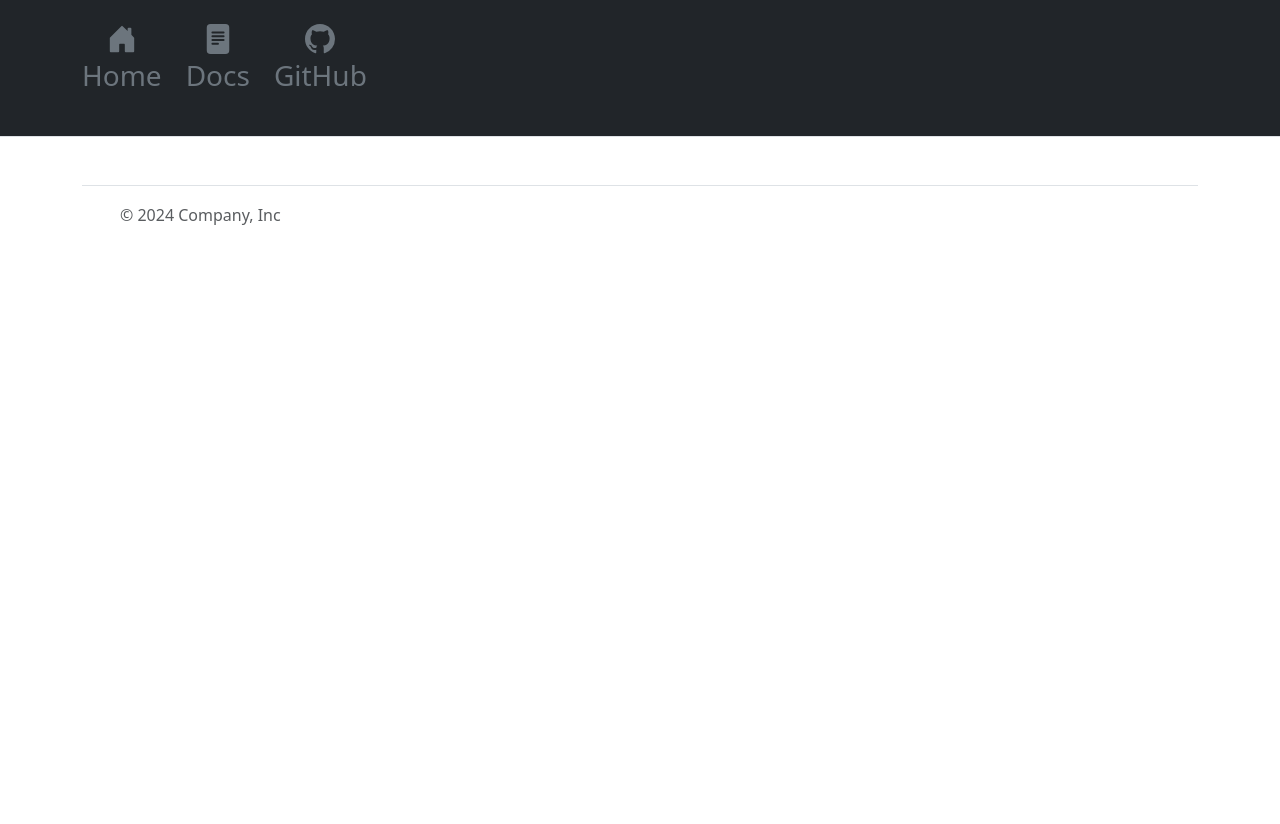
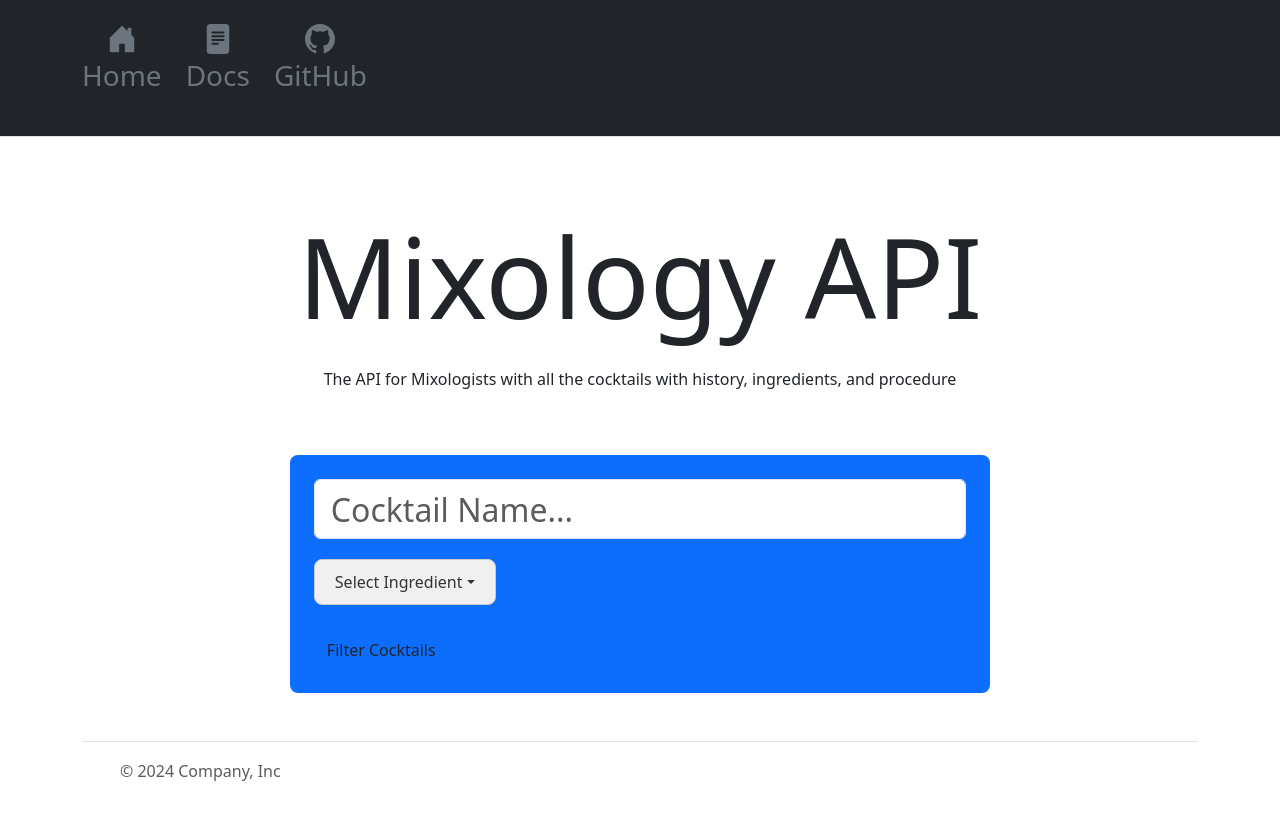
Before and after one commit to gerhash/mixologyAPI, a Flask app: page / in a window 1280 px wide. Before the commit the page ends 225 px from the top, so only its background shows below. Run offline with Flask 3, Linux system fonts and the light colour scheme; data that the repository does not hold is empty.

Commit message:
commit UI

```diff
--- a/main.py
+++ b/main.py
@@ -5,15 +5,43 @@ import requests
 app = Flask(__name__)
 
 
-
+COCKTAILS_API_URL = 'http://localhost:5000/cocktails'
 
 # Homepage to display all cocktails
 @app.route('/', methods=['GET'])
 def homepage():
-    all_cocktails = requests.get('http://localhost:5000/cocktails').json()
-    return render_template('homepage.html', cocktails=all_cocktails)
+    try:
+        # Send a GET request to retrieve cocktails data from the external API
+        response = requests.get(COCKTAILS_API_URL)
+        response.raise_for_status()
 
-# Homepage to display all cocktails
+        all_cocktails = response.json()
+
+        # Set to store unique ingredient names
+        unique_ingredients = set()
+
+        # Iterate over each cocktail and its ingredients
+        for cocktail in all_cocktails:
+            for ingredient in cocktail.get('ingredients', []):
+                # Get ingredient name and capitalize the first letter
+                ingredient_name = ingredient.get('name', '').capitalize()
+                # Add the ingredient name to the set (avoids duplicates)
+                unique_ingredients.add(ingredient_name)
+
+        # Convert set to sorted list of unique ingredient names
+        sorted_unique_ingredients = sorted(unique_ingredients)
+
+        # Render the homepage.html template with cocktails data and unique ingredients
+        return render_template('homepage.html', cocktails=all_cocktails, ingredients=sorted_unique_ingredients)
+
+    except requests.exceptions.RequestException as e:
+        # Handle connection or HTTP request errors
+        print(f"Error with HTTP request: {e}")
+        # Render an error template with a message for the user
+        return render_template('error.html', error_message="Error retrieving cocktails data")
+
+
+
 @app.route('/<int:cocktail_id>', methods=['GET'])
 def cocktail_details(cocktail_id):
     cocktail = requests.get('http://localhost:5000/cocktails/' + str(cocktail_id)).json()
--- a/templates/base.html
+++ b/templates/base.html
@@ -15,6 +15,7 @@
     </main>
     <script src="https://cdn.jsdelivr.net/npm/bootstrap@5.3.3/dist/js/bootstrap.bundle.min.js" integrity="sha384-YvpcrYf0tY3lHB60NNkmXc5s9fDVZLESaAA55NDzOxhy9GkcIdslK1eN7N6jIeHz" crossorigin="anonymous"></script>
 
+
     {% include 'footer.html' %}
 </body>
 </html>
--- a/templates/card.html
+++ b/templates/card.html
@@ -9,7 +9,7 @@
             {% endif %}
         </div>
         <div class=" px-2 py-2">
-            <h2 class="fw-semibold fs-3 text-white">{{ cocktail.name }}</h2>
+            <h2 class="fw-semibold fs-5 text-white">{{ cocktail.name }}</h2>
 
             <div class="d-flex justify-content-between mt-3">
                    <p class="d-flex bg-white rounded-3 p-2">
--- a/templates/cocktail.html
+++ b/templates/cocktail.html
@@ -41,11 +41,11 @@
                        </strong>
                     </p>
 
-            <div class="d-flex justify-content-center fs-4 ">
+            <div class="d-flex justify-content-center fs-5 ">
                 <ul class="">
                     {% for ingredient in cocktail.ingredients %}
                         <div class="row my-1 fw-semibold">
-                            <div class="col-7 bg-primary py-2 px-3 rounded-start-pill text-white">{{ ingredient.name }}</div><div class="col-5 bg-white p-2 rounded-end-pill">{{ ingredient.quantity }} {{ingredient.scale}}</div>
+                            <div class="col-8 bg-primary py-2 px-3 rounded-start-pill text-white ">{{ ingredient.name }}</div><div class="col-4 bg-white p-2 rounded-end-pill">{{ ingredient.quantity }} {{ingredient.scale}}</div>
                         </div>
                     {% endfor %}
                 </ul>
--- a/templates/homepage.html
+++ b/templates/homepage.html
@@ -3,12 +3,190 @@
 {% block title %}Cocktails Homepage{% endblock %}
 
 {% block content %}
-<div class="row row-cols-1 row-cols-md-4 g-4 justify-content-center text-center">
-    {% for cocktail in cocktails %}
-        <div class="col text-center">
-            {% include 'card.html' %}
+<div class="flex flex-column">
+      <div class="py-5 px-2">
+        <h1 class="title text-center mb-4">Mixology API</h1>
+        <p class="text-center">The API for Mixologists with all the cocktails with history, ingredients, and procedure</p>
+    </div>
+    <div class="bg-primary w-100 h-50 mb-5 rounded-3 p-4">
+        <input type="text" class="form-control input-custom rounded-2xl py-2 px-3" placeholder="Cocktail Name..."/>
+        <div class="ingredient-filter-dropdown">
+            <button class="dropdown-toggle">Select Ingredient</button>
+            <div class="dropdown-content">
+                <div class="scroll-container">
+                    {% for item in ingredients %}
+                        <a href="#" class="ingredient-filter">{{ item }} </a>
+                    {% endfor %}
+                </div>
+            </div>
         </div>
-    {% endfor %}
+        <div class="selected-ingredients">
+            <!-- Selected ingredients will be displayed here -->
+        </div>
+        <button id="filter-button" class="btn btn-succes mt-3">Filter Cocktails</button>
+    </div>
+    <div class="row row-cols-1 row-cols-md-4 g-4 d-flex justify-content-center text-center" id="cocktail-list">
+        {% for cocktail in cocktails %}
+            <div class="col d-flex justify-content-center">
+                {% include 'card.html' %}
+            </div>
+        {% endfor %}
+    </div>
 </div>
 
+<style>
+    .title {
+        font-size: 7rem;
+    }
+
+    .input-custom {
+        width: 100%;
+        height: 60px;
+        font-size: 2rem;
+    }
+
+    .ingredient-filter-dropdown {
+        position: relative;
+        display: inline-block;
+        margin-top: 20px;
+    }
+
+    .dropdown-toggle {
+        background-color: #f0f0f0;
+        color: #333;
+        padding: 10px 20px;
+        border: 1px solid #ccc;
+        border-radius: 8px;
+        cursor: pointer;
+    }
+
+    .dropdown-content {
+        display: none;
+        position: absolute;
+        background-color: #fff;
+        box-shadow: 0 4px 8px rgba(0, 0, 0, 0.1);
+        z-index: 1;
+        min-width: 200px;
+        border-radius: 8px;
+        overflow: hidden;
+    }
+
+    .scroll-container {
+        max-height: 200px; /* Esempio di altezza massima, regola questa altezza secondo le tue esigenze */
+        overflow-y: auto; /* Abilita lo scroll verticale se necessario */
+    }
+
+    .dropdown-content.show {
+        display: block;
+    }
+
+    .dropdown-content a {
+        display: block;
+        padding: 10px 20px;
+        text-decoration: none;
+        color: #333;
+        transition: background-color 0.3s ease;
+    }
+
+    .dropdown-content a:hover {
+        background-color: #f0f0f0;
+    }
+
+    .selected-ingredients {
+        margin-top: 10px;
+        display: flex;
+        flex-wrap: wrap;
+        gap: 10px;
+    }
+
+    .selected-ingredient {
+        background-color: #f0f0f0;
+        padding: 8px 16px;
+        border-radius: 8px;
+        display: flex;
+        align-items: center;
+    }
+
+    .selected-ingredient-name {
+        margin-right: 8px;
+    }
+
+    .remove-ingredient {
+        cursor: pointer;
+    }
+
+    .btn-primary {
+        margin-top: 10px;
+    }
+</style>
+<script>
+document.addEventListener('DOMContentLoaded', function() {
+    const toggleButton = document.querySelector('.dropdown-toggle');
+    const dropdownContent = document.querySelector('.dropdown-content');
+    const selectedIngredientsContainer = document.querySelector('.selected-ingredients');
+
+    toggleButton.addEventListener('click', function(event) {
+        event.preventDefault(); // Prevent default link behavior
+        dropdownContent.classList.toggle('show');
+
+        // Close the dropdown when clicking outside of it
+        window.addEventListener('click', function(event) {
+            if (!toggleButton.contains(event.target) && !dropdownContent.contains(event.target)) {
+                dropdownContent.classList.remove('show');
+            }
+        });
+    });
+
+    const ingredientLinks = document.querySelectorAll('.ingredient-filter');
+
+    ingredientLinks.forEach(link => {
+        link.addEventListener('click', function(event) {
+            event.preventDefault(); // Prevent default link behavior
+            const selectedIngredient = this.textContent.trim();
+            console.log(`Selected ingredient: ${selectedIngredient}`);
+
+            // Check if the ingredient is already selected
+            if (document.querySelector(`.selected-ingredient[data-ingredient="${selectedIngredient}"]`)) {
+                // Ingredient already selected, do nothing
+                dropdownContent.classList.remove('show'); // Close dropdown
+                return;
+            }
+
+            // Create a span element for selected ingredient
+            const ingredientElement = document.createElement('span');
+            ingredientElement.classList.add('selected-ingredient');
+            ingredientElement.textContent = selectedIngredient;
+            ingredientElement.setAttribute('data-ingredient', selectedIngredient); // Add data attribute for identification
+
+            // Create a span element for the remove button
+            const removeButton = document.createElement('span');
+            removeButton.classList.add('remove-ingredient');
+            removeButton.textContent = 'x';
+
+            // Add event listener to remove ingredient when 'x' is clicked
+            removeButton.addEventListener('click', function(event) {
+                ingredientElement.remove();
+            });
+
+            // Append remove button to ingredient element
+            ingredientElement.appendChild(removeButton);
+
+            // Append selected ingredient to container
+            selectedIngredientsContainer.appendChild(ingredientElement);
+
+            // Hide dropdown after selecting ingredient
+            dropdownContent.classList.remove('show');
+        });
+    });
+
+    // Close dropdown when clicking outside of it
+    document.addEventListener('click', function(event) {
+        if (!toggleButton.contains(event.target) && !dropdownContent.contains(event.target)) {
+            dropdownContent.classList.remove('show');
+        }
+    });
+});
+
+</script>
+
 {% endblock %}
--- a/templates/navbar.html
+++ b/templates/navbar.html
@@ -25,7 +25,7 @@
               </p>
             </a>
 
-             <a href="{{ url_for('homepage') }}" class="d-flex flex-column align-items-center justify-content-center text-secondary nav-link ">
+             <a href="https://github.com/gerhash/mixologyAPI" class="d-flex flex-column align-items-center justify-content-center text-secondary nav-link ">
               <svg xmlns="http://www.w3.org/2000/svg" width="30" height="30" fill="currentColor" class="bi bi-github" viewBox="0 0 16 16">
             <path d="M8 0C3.58 0 0 3.58 0 8c0 3.54 2.29 6.53 5.47 7.59.4.07.55-.17.55-.38 0-.19-.01-.82-.01-1.49-2.01.37-2.53-.49-2.69-.94-.09-.23-.48-.94-.82-1.13-.28-.15-.68-.52-.01-.53.63-.01 1.08.58 1.23.82.72 1.21 1.87.87 2.33.66.07-.52.28-.87.51-1.07-1.78-.2-3.64-.89-3.64-3.95 0-.87.31-1.59.82-2.15-.08-.2-.36-1.02.08-2.12 0 0 .67-.21 2.2.82.64-.18 1.32-.27 2-.27s1.36.09 2 .27c1.53-1.04 2.2-.82 2.2-.82.44 1.1.16 1.92.08 2.12.51.56.82 1.27.82 2.15 0 3.07-1.87 3.75-3.65 3.95.29.25.54.73.54 1.48 0 1.07-.01 1.93-.01 2.2 0 .21.15.46.55.38A8.01 8.01 0 0 0 16 8c0-4.42-3.58-8-8-8"/>
           </svg>
```
